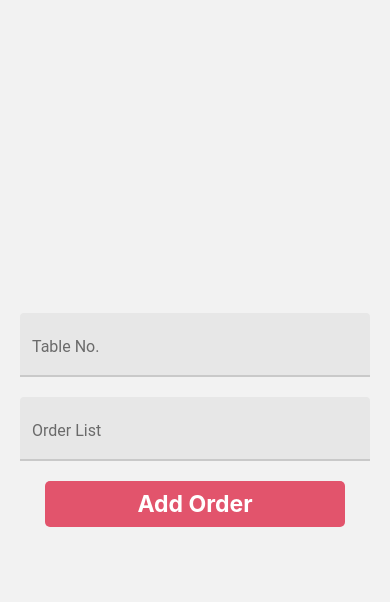
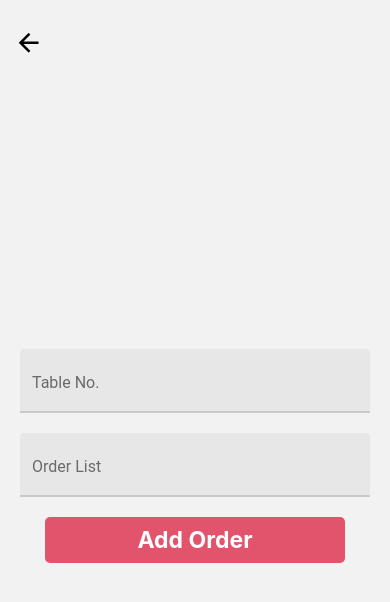
Before and after one commit to Lzllebe/Act3-Login-teamManuta, a React Native app: screen /OrderNav in a window 390 px wide. Shown: the top 602 px of the page. Built offline with nearby package versions, Linux system fonts and the light colour scheme; what expo-linking would draw is missing.

Commit message:
walang sira

```diff
--- a/screens/Order/OrderAdd.tsx
+++ b/screens/Order/OrderAdd.tsx
@@ -2,7 +2,7 @@
 import React, { useState } from "react";
 import { Platform, StyleSheet, View } from "react-native";
 import { Button } from "react-native-elements";
-import { DataTable, TextInput } from "react-native-paper";
+import { DataTable, IconButton, TextInput } from "react-native-paper";
 import ViewWithLoading from "../../components/ViewWithLoading";
 import { getData, removeData, storeData } from "../../database/StoreData";
 
@@ -35,15 +35,21 @@ export default function OrderAdd() {
              await storeData ('orders', jsonValue);
         }
 
-
     }
 
 
     return (
         <ViewWithLoading loading={false}>
 
+            <IconButton style ={styles.icon}
+                icon="arrow-left"
+                color='black'
+                size={30}
+                onPress={() => console.log('Pressed')}
+            />
+            <View style = {styles.container }>
 
-            <View style = {styles.container }>
+
 
             <View style ={{
                 marginVertical: 10
@@ -98,5 +104,8 @@ const styles = StyleSheet.create({
         justifyContent: 'center',
         marginHorizontal: 20,
     },
+    icon: {
+        marginTop: 20
+    }
 }
 )
--- a/screens/Order/OrderEdit.tsx
+++ b/screens/Order/OrderEdit.tsx
@@ -3,7 +3,7 @@ import { RouteProp, useNavigation, useRoute } from "@react-navigation/native";
 import React, { useState } from "react";
 import { Platform, StyleSheet, View } from "react-native";
 import { Button } from "react-native-elements";
-import { DataTable, TextInput } from "react-native-paper";
+import { DataTable, IconButton, TextInput } from "react-native-paper";
 import { number } from "yup/lib/locale";
 import ViewWithLoading from "../../components/ViewWithLoading";
 import { getData, removeData, storeData } from "../../database/StoreData";
@@ -41,9 +41,7 @@ export default function OrderEdit() {
             const json = JSON.parse(orders);
             if (json) {
 
-                let orderValue = json[index];
-                    orderValue = {...data}
-
+                json[index] = {...data};
 
                 const jsonValue = JSON.stringify([...json]);
                 await storeData ('orders', jsonValue);
@@ -57,7 +55,15 @@ export default function OrderEdit() {
     return (
         <ViewWithLoading loading={false}>
 
-
+            <IconButton style ={styles.icon}
+                icon="arrow-left"
+                color='black'
+                size={30}
+                onPress={() => navigation.navigate("HomeNav", {
+                    screen: "Home",
+                })
+            }
+            />
             <View style = {styles.container }>
 
             <View style ={{
@@ -113,5 +119,8 @@ const styles = StyleSheet.create({
         justifyContent: 'center',
         marginHorizontal: 20,
     },
+    icon: {
+        marginTop: 20
+    }
 }
 )
```
